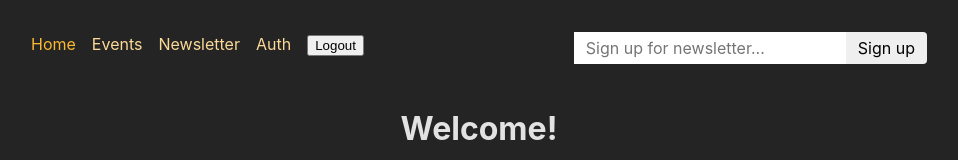
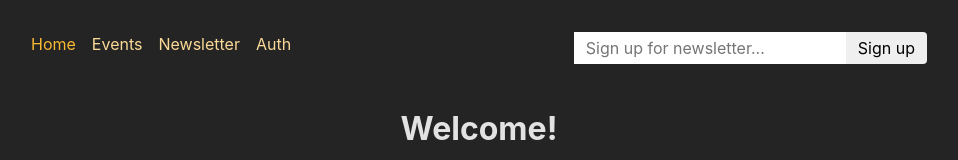
Before and after one commit to uchario/react-plus, a React (Create React App) app in the folder authentication/frontend/: page / in a window 1280 px wide. Shown: the top 160 px of the page, without its empty margins (161-1119 px from the left). Built offline with nearby package versions, Linux system fonts and the light colour scheme.

Commit message:
Updating the UI based on Auth status

```diff
--- a/authentication/frontend/src/App.js
+++ b/authentication/frontend/src/App.js
@@ -15,12 +15,15 @@ import { action as manipulateEventAction } from './components/EventForm';
 import NewsletterPage, { action as newsletterAction } from './pages/Newsletter';
 import Authentication, { action as authAction } from './pages/Authentication';
 import { action as logoutAction } from './pages/Logout';
+import { tokenLoader } from './utils/auth';
 
 const router = createBrowserRouter([
   {
     path: '/',
     element: <RootLayout />,
     errorElement: <ErrorPage />,
+    id: 'root',
+    loader: tokenLoader,
     children: [
       { index: true, element: <HomePage /> },
       {
--- a/authentication/frontend/src/components/EventItem.js
+++ b/authentication/frontend/src/components/EventItem.js
@@ -1,9 +1,10 @@
-import { Link, useSubmit } from 'react-router-dom';
+import { Link, useSubmit, useRouteLoaderData } from 'react-router-dom';
 
 import classes from './EventItem.module.css';
 
 function EventItem({ event }) {
   const submit = useSubmit();
+  const token = useRouteLoaderData('root');
 
   function startDeleteHandler() {
     const proceed = window.confirm('Are you sure?');
@@ -20,8 +21,20 @@ function EventItem({ event }) {
       <time>{event.date}</time>
       <p>{event.description}</p>
       <menu className={classes.actions}>
-        <Link to="edit">Edit</Link>
-        <button onClick={startDeleteHandler}>Delete</button>
+        {token &&
+          <Link
+            to="edit"
+          >
+            Edit
+          </Link>
+        }
+        {token &&
+          <button
+            onClick={startDeleteHandler}
+          >
+            Delete
+          </button>
+        }
       </menu>
     </article>
   );
--- a/authentication/frontend/src/components/EventsNavigation.js
+++ b/authentication/frontend/src/components/EventsNavigation.js
@@ -1,8 +1,10 @@
-import { NavLink } from 'react-router-dom';
+import { NavLink, useRouteLoaderData } from 'react-router-dom';
 
 import classes from './EventsNavigation.module.css';
 
 function EventsNavigation() {
+  const token = useRouteLoaderData('root');
+
   return (
     <header className={classes.header}>
       <nav>
@@ -18,6 +20,7 @@ function EventsNavigation() {
               All Events
             </NavLink>
           </li>
+          {token &&
             <li>
               <NavLink
                 to="/events/new"
@@ -28,6 +31,7 @@ function EventsNavigation() {
                 New Event
               </NavLink>
             </li>
+          }
         </ul>
       </nav>
     </header>
--- a/authentication/frontend/src/components/MainNavigation.js
+++ b/authentication/frontend/src/components/MainNavigation.js
@@ -1,9 +1,11 @@
-import { NavLink,Form } from 'react-router-dom';
+import { NavLink, Form, useRouteLoaderData } from 'react-router-dom';
 
 import classes from './MainNavigation.module.css';
 import NewsletterSignup from './NewsletterSignup';
 
 function MainNavigation() {
+  const token = useRouteLoaderData('root');
+
   return (
     <header className={classes.header}>
       <nav>
@@ -39,6 +41,7 @@ function MainNavigation() {
               Newsletter
             </NavLink>
           </li>
+          {!token &&
             <li>
               <NavLink
                 to={`/auth?mode=login`}
@@ -49,11 +52,14 @@ function MainNavigation() {
                 Auth
               </NavLink>
             </li>
+          }
+          {token &&
             <li>
               <Form action='/logout' method='POST'>
                 <button>Logout</button>
               </Form>
             </li>
+          }
         </ul>
       </nav>
       <NewsletterSignup />
--- a/authentication/frontend/src/utils/auth.js
+++ b/authentication/frontend/src/utils/auth.js
@@ -2,3 +2,7 @@ export const getAuthToken = () => {
     const token = localStorage.getItem('token');
     return token;
 }
+
+export const tokenLoader = () => {
+    return getAuthToken();
+}
```
Lines whose indentation alone changed are shown as unchanged.
